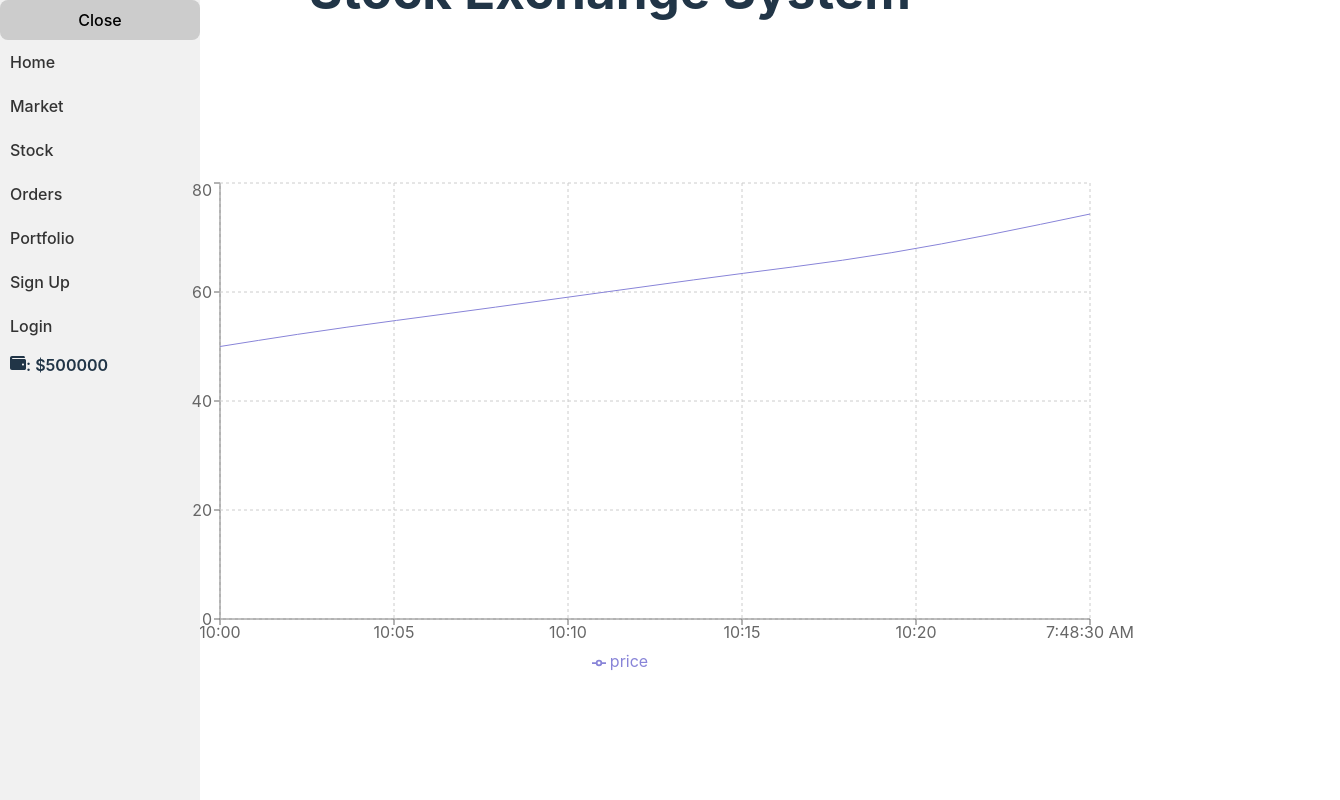
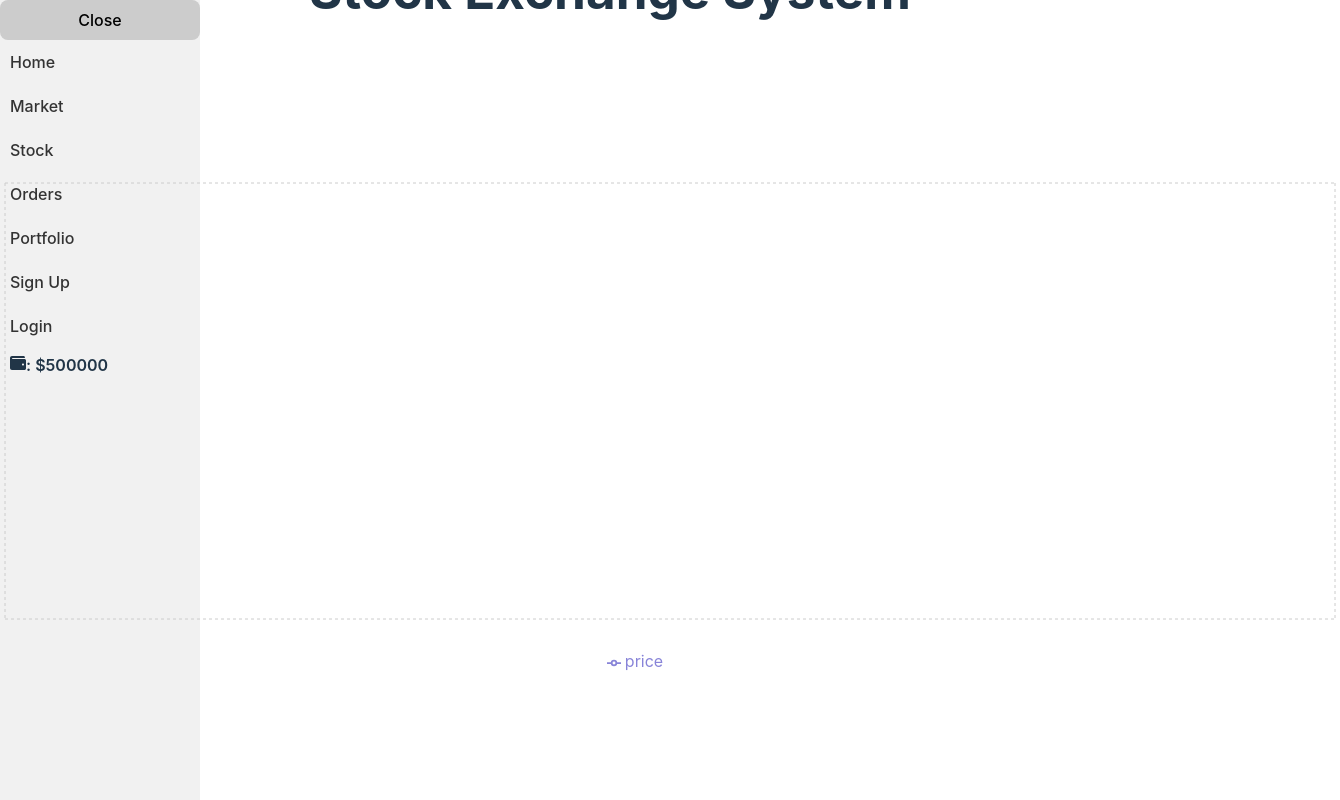
Before and after one commit to abdulsagheer/Stock-Exchange-App, a React (Vite) app in the folder frontend/: page / in a window 1280 px wide. Shown: the whole page, 1340 px wide, since content can reach past the window. Built offline with nearby package versions, Linux system fonts and the light colour scheme; no server answers.

Commit message:
Implemented Home page with Stock Chart

```diff
--- a/frontend/src/pages/Home/Home.scss
+++ b/frontend/src/pages/Home/Home.scss
@@ -6,5 +6,5 @@
 		-moz-transform: translate(-30px, -160px);
 		-ms-transform: translate(-30px, -160px);
 		-o-transform: translate(-30px, -160px);
+	}
 }
-}
--- a/frontend/src/pages/Home/Home.tsx
+++ b/frontend/src/pages/Home/Home.tsx
@@ -1,4 +1,4 @@
-import { useState, useEffect } from 'react';
+import React, { useState, useEffect } from 'react';
 import {
 	LineChart,
 	Line,
@@ -10,49 +10,50 @@ import {
 } from 'recharts';
 import './Home.scss';
 
-function Home() {
-	const [data, setData] = useState([
-		{ name: '10:00', price: 50 },
-		{ name: '10:05', price: 55 },
-		{ name: '10:10', price: 60 },
-		{ name: '10:15', price: 65 },
-		{ name: '10:20', price: 70 },
-	]);
+interface StockData {
+	time: number;
+	price: number;
+}
+
+const Home: React.FC = () => {
+	const [data, setData] = useState<StockData[]>([]);
 
 	useEffect(() => {
-		const interval = setInterval(() => {
-			setData((prevState) => [
-				...prevState.slice(-5),
-				{ name: new Date().toLocaleTimeString(), price: Math.random() * 100 },
-			]);
-		}, 5000);
+		const intervalId = setInterval(() => {
+			// Generate a random price between 100 and 200
+			const price = Math.random() * 100 + 100;
 
-		return () => clearInterval(interval);
+			// Add a new data point with the current time and price
+			setData((prevData) => [...prevData, { time: Date.now(), price }]);
+
+			// Remove the oldest data point if we have more than 50
+			if (data.length > 50) {
+				setData((prevData) => prevData.slice(1));
+			}
+		}, 6000);
+
+		return () => clearInterval(intervalId);
 	}, []);
 
 	return (
 		<div className="home">
 			<h1 className="header">Stock Exchange System</h1>
-			<LineChart
-				width={1000}
-				height={500}
-				data={data}
-				margin={{ top: 5, right: 50, left: 20, bottom: 5 }}
-			>
-				<XAxis dataKey="name" />
-				<YAxis />
+
+			<LineChart width={1400} height={500} data={data}>
+				<XAxis
+					dataKey="time"
+					type="number"
+					domain={['dataMin', 'dataMax']}
+					tickFormatter={(time) => new Date(time).toLocaleTimeString()}
+				/>
+				<YAxis dataKey="price" type="number" domain={['dataMin', 'dataMax']} />
 				<CartesianGrid strokeDasharray="3 3" />
-				<Tooltip />
+				<Tooltip labelFormatter={(time) => new Date(time).toLocaleString()} />
 				<Legend />
-				<Line
-					type="monotone"
-					dataKey="price"
-					stroke="#8884d8"
-					activeDot={{ r: 8 }}
-				/>
+				<Line type="monotone" dataKey="price" stroke="#8884d8" />
 			</LineChart>
 		</div>
 	);
-}
+};
 
 export default Home;
```
